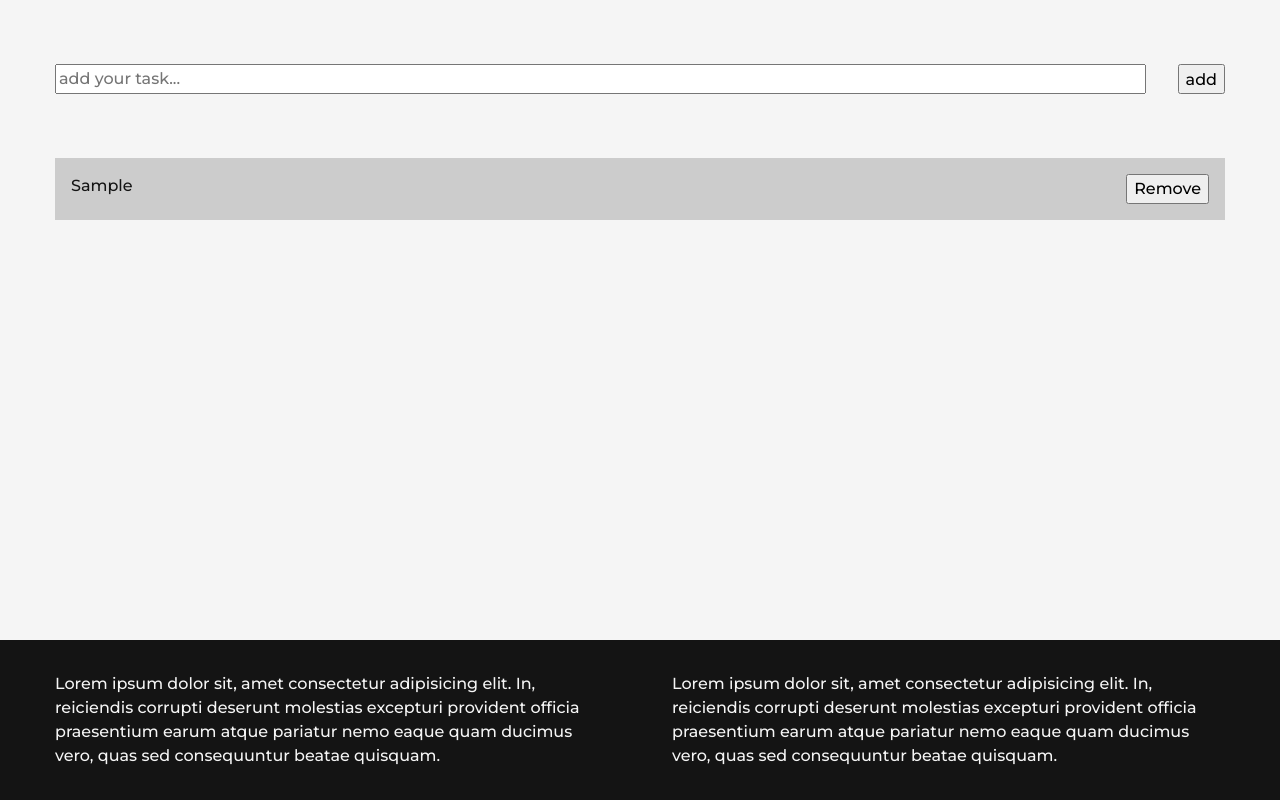
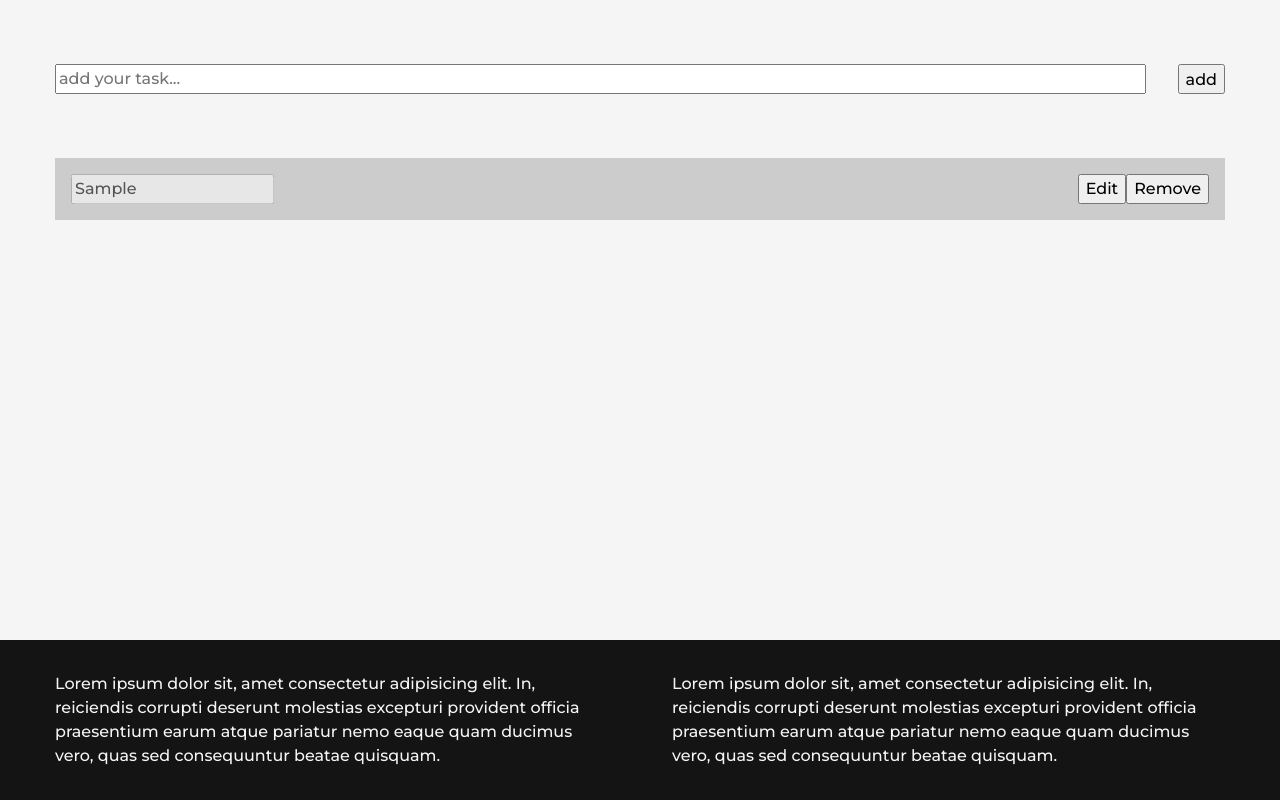
Before and after one commit to ceramicSoda/AdvancedTodo, a React (Vite) app: page / in a window 1280 px wide. Both pictures are taken after typing "Sample" into the empty fields and a click on the input "add". Built offline with nearby package versions, Linux system fonts and the light colour scheme.

Commit message:
added validation, editable tasks

```diff
--- /dev/null
+++ b/src/common/validation.js
@@ -0,0 +1,8 @@
+const validateInput = (value) => {
+    return(value.replace(/[^.\w\s\.\,()&*?+=!-]/gi, "").substring(0, 72))
+}
+const validateEmail = (value) => {
+
+}
+
+export { validateInput, validateEmail }
--- a/src/components/todo/TodoForm.jsx
+++ b/src/components/todo/TodoForm.jsx
@@ -2,14 +2,11 @@ import { useState } from 'react'
 import './TodoForm.scss'
 import { useDispatch } from 'react-redux'
 import { addTask } from "../../store/todoSlice"
+import { validateInput } from "../../common/validation"
 
 function TodoForm() {
   const [value, setValue] = useState();
   const dispatch = useDispatch();
-
-  const validateInput = (value) => {
-    return(value.replace(/[^.\w\s\.\,()&*?+=!-]/gi, "").substring(0, 72))
-  }
 
   const handleSubmit = (e) => {
     e.preventDefault();
@@ -18,6 +15,7 @@ function TodoForm() {
       setValue("")
     }
   }
+
   const handleChange = (e) => {
     setValue(validateInput(e.target.value))
   }
--- a/src/components/todo/TodoItem.jsx
+++ b/src/components/todo/TodoItem.jsx
@@ -1,18 +1,25 @@
 import { useDispatch } from 'react-redux'
 import './TodoItem.scss'
-import { removeTask } from "../../store/todoSlice"
+import { removeTask, editTask } from "../../store/todoSlice"
 
-function TodoItem({ id, title, done}) {
+function TodoItem({ id, title, done, editMode}) {
   const dispatch = useDispatch();
 
   const handleRemove = () => {
     dispatch(removeTask({id}))
   }
-
+  const handleEdit = () => {
+    dispatch(editTask({id}))
+  }
+  //<button onClick={handleEdit} visibility={editable ? "visible" : "hidden"}>Edit</button>
   return (
     <li className="todoItem">
-      <p>{title}</p>
-      <button onClick={handleRemove}>Remove</button>
+      <input type="text" value={title} disabled={!editMode}/>
+      <div className="todoItem__btnGroup">
+
+        <button onClick={handleEdit} style={{visibility: editMode ? 'hidden' : 'visible'}}>Edit</button>
+        <button onClick={handleRemove}>Remove</button>
+      </div>
     </li>
   )
 }
--- a/src/components/todo/TodoList.jsx
+++ b/src/components/todo/TodoList.jsx
@@ -10,7 +10,9 @@ function TodoList() {
   return (
     <ul className="todoList cont">
       {
-        tasks.map((item) => (<TodoItem key={item.id} id={item.id} title={item.title} done={item.done}/>))
+        tasks.map((item) => (
+          <TodoItem key={item.id} {...item}/>
+        ))
       }
     </ul>
   )
--- a/src/store/todoSlice.js
+++ b/src/store/todoSlice.js
@@ -9,16 +9,22 @@ const todoSlice = createSlice({
             state.tasks.push({
                 id: nanoid(),
                 title: action.payload.title,
-                done: false
+                done: false,
+                editMode: false
             });
         },
+        editTask(state, action){
+            state.tasks.map(item => {
+                (item.id == action.payload.id) ? item.editMode = true : item.editMode = false;
+            })
+        },
         removeTask( state, action ){
-            state.tasks = state.tasks.filter(i => i.id !== action.payload.id);
+            state.tasks = state.tasks.filter(item => item.id !== action.payload.id);
         },
         checkTask( state, action ){
 
         }
     }
 })
-export const { addTask, removeTask, checkTask } = todoSlice.actions;
+export const { addTask, removeTask, editTask } = todoSlice.actions;
 export default todoSlice.reducer;
```
